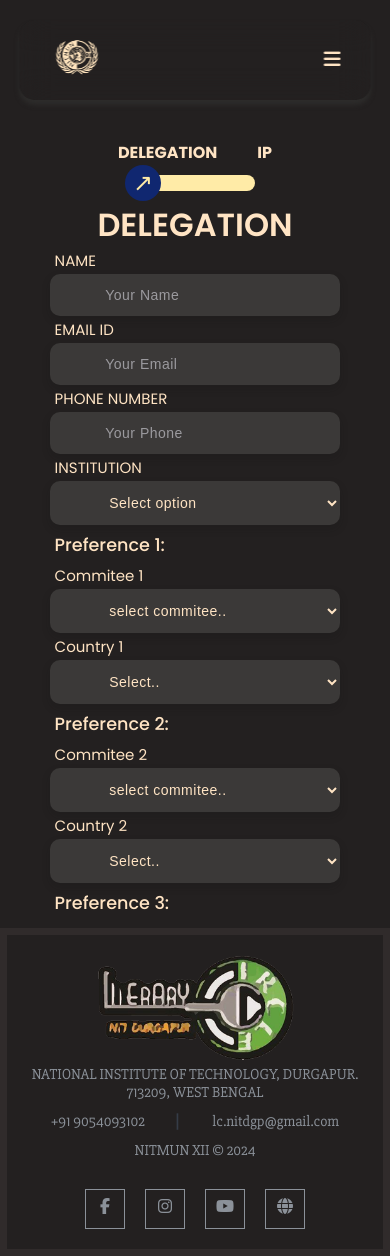
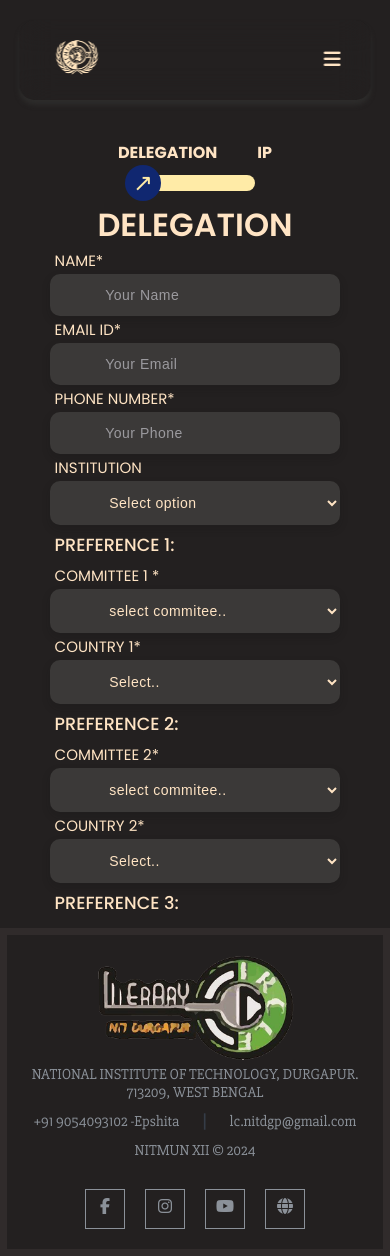
Before and after one commit to lcnitdgp/NITMUN23_FRONTEND, a React (Create React App) app: page /register in a window 390 px wide. Built offline with nearby package versions, Linux system fonts and the light colour scheme; a web font is replaced by a local one.

Commit message:
pdf download

```diff
--- a/src/components/Artist1.js
+++ b/src/components/Artist1.js
@@ -34,10 +34,10 @@ import { useState, useEffect } from 'react';
             </Slide>
             <div className='commitee-btn-container'>
             <div className='commitee-btn'>
-            <a className="guide-button "  href={props.studyguide} download >Study Guide</a> {/* Add this line */}
+            <a className="guide-button " target="_blank" href={props.studyguide} download >Study Guide</a>
             </div>
             <div className='commitee-btn'>
-        <a className="matrix-button" href={props.portfolio} download >Portfolio Matrix</a> {/* Add this line */}
+        <a className="matrix-button" target="_blank" href={props.portfolio} download >Portfolio Matrix</a>
         </div>
         </div>
           </div>
--- a/src/components/Cards.js
+++ b/src/components/Cards.js
@@ -14,16 +14,22 @@ function Cards(props) {
         </div>
 
         <ul className="social-icons">
+
+        {props.facebookLink && (
         <li>
         <a href={props.facebookLink}>
             <i className="fab fa-facebook-f"></i>
           </a>
         </li>
+        )}
+
+        {props.instagramLink && (
         <li>
         <a href={props.instagramLink}>
             <i className="fab fa-instagram"></i>
           </a>
         </li>
+        )}
       </ul>
 
       <div className="details">
--- a/src/components/Footer.css
+++ b/src/components/Footer.css
@@ -46,7 +46,7 @@
 
 .contact-content span {
     color: #353c47;
-    margin: 0 10px;
+    margin: 0;
 }
 
 .contact-social {
--- a/src/components/Footer.js
+++ b/src/components/Footer.js
@@ -15,7 +15,7 @@ function Footer() {
                         <div className="hr"></div>
                         <div>
                         <h6> NATIONAL INSTITUTE OF TECHNOLOGY, DURGAPUR. 713209, WEST BENGAL</h6>
-                        <h6>+91 9054093102<span>|</span> lc.nitdgp@gmail.com </h6>
+                        <h6>+91 9054093102 -Epshita <span>|</span> lc.nitdgp@gmail.com </h6>
                         <h6>NITMUN XII  &copy;  2024</h6>
 
                         <div className="contact-social">
--- a/src/components/RegisterCard.js
+++ b/src/components/RegisterCard.js
@@ -111,7 +111,7 @@ function RegisterPage() {
           <div className="center-wrap">
             <div className="reg-section text-center">
             <div className="para-container">
-                <p className="mb-4 pb-3 reg-p">NAME</p>
+                <p className="mb-4 pb-3 reg-p">NAME*</p>
               </div>
               <div className="form-group">
                 <input
@@ -133,7 +133,7 @@ function RegisterPage() {
                 <i className="input-icon uil uil-at"></i>
               </div>
               <div className="para-container">
-                <p className="mb-4 pb-3 reg-p">EMAIL ID</p>
+                <p className="mb-4 pb-3 reg-p">EMAIL ID*</p>
               </div>
               <div className="form-group">
                 <input
@@ -155,7 +155,7 @@ function RegisterPage() {
                 <i className="input-icon uil uil-at"></i>
               </div>
               <div className="para-container">
-                <p className="mb-4 pb-3 reg-p">PHONE NUMBER</p>
+                <p className="mb-4 pb-3 reg-p">PHONE NUMBER*</p>
               </div>
               <div className="form-group">
                 <input
@@ -322,17 +322,17 @@ function RegisterPage() {
               </div>
 
               <div className="para-container">
-                <p className="mb-4 pb-3 reg-p1">Preference 1:</p>
-              </div>
-              <div className="para-container">
-              <p className="mb-4 pb-3 reg-p">Commitee 1</p>
+                <p className="mb-4 pb-3 reg-p1">PREFERENCE 1: </p>
+              </div>
+              <div className="para-container">
+              <p className="mb-4 pb-3 reg-p">COMMITTEE 1 *</p>
               </div>
               <div className="form-group">
                 <select
                   name="preference1"
                   className="form-style-2"
                   id="logemail"
-                  placeholder="Select Commitee"
+                  placeholder="Select Committee"
                   value={committee1}
                   onChange={(e) => {
                     setComittee1(e.target.value);
@@ -347,14 +347,14 @@ function RegisterPage() {
                 <i className="input-icon uil uil-at"></i>
               </div>
               <div className="para-container">
-              <p className="mb-4 pb-3 reg-p">  {committee1 == "AIPPM" ? "Personality 1" : "Country 1"}</p>
+              <p className="mb-4 pb-3 reg-p">  {committee1 == "AIPPM" ? "PERSONALITY 1*" : "COUNTRY 1*"}</p>
               </div>
               <div className="form-group">
                 <select
                   name="logemail"
                   className="form-style-2"
                   id="logemail"
-                  placeholder="Select Commitee"
+                  placeholder="Select Committee"
                   value={preference1}
                   onChange={(e) => {
                     setPreferences1(e.target.value);
@@ -923,17 +923,17 @@ Czech Republic
               </div>
 
               <div className="para-container">
-                <p className="mb-4 pb-3 reg-p1">Preference 2:</p>
-              </div>
-              <div className="para-container">
-              <p className="mb-4 pb-3 reg-p">Commitee 2</p>
+                <p className="mb-4 pb-3 reg-p1">PREFERENCE 2: </p>
+              </div>
+              <div className="para-container">
+              <p className="mb-4 pb-3 reg-p">COMMITTEE 2*</p>
               </div>
               <div className="form-group">
                 <select
                   name="preference1"
                   className="form-style-2"
                   id="logemail"
-                  placeholder="Select Commitee"
+                  placeholder="Select Committee"
                   value={committee2}
                   onChange={(e) => {
                     setComittee2(e.target.value);
@@ -948,14 +948,14 @@ Czech Republic
                 <i className="input-icon uil uil-at"></i>
               </div>
               <div className="para-container">
-              <p className="mb-4 pb-3 reg-p">  {committee2 == "AIPPM" ? "Personality 2" : "Country 2"}</p>
+              <p className="mb-4 pb-3 reg-p">  {committee2 == "AIPPM" ? "PERSONALITY 2*" : "COUNTRY 2*"}</p>
               </div>
               <div className="form-group">
                 <select
                   name="logemail"
                   className="form-style-2"
                   id="logemail"
-                  placeholder="Select Commitee"
+                  placeholder="Select Committee"
                   value={preference2}
                   onChange={(e) => {
                     setPreferences2(e.target.value);
@@ -1524,17 +1524,17 @@ Czech Republic
               </div>
 
               <div className="para-container">
-                <p className="mb-4 pb-3 reg-p1">Preference 3:</p>
-              </div>
-              <div className="para-container">
-              <p className="mb-4 pb-3 reg-p">Commitee 3</p>
+                <p className="mb-4 pb-3 reg-p1">PREFERENCE 3: </p>
+              </div>
+              <div className="para-container">
+              <p className="mb-4 pb-3 reg-p">COMMITTEE 3*</p>
               </div>
               <div className="form-group">
                 <select
                   name="preference1"
                   className="form-style-2"
                   id="logemail"
-                  placeholder="Select Commitee"
+                  placeholder="Select Committee"
                   value={committee3}
                   onChange={(e) => {
                     setComittee3(e.target.value);
@@ -1549,14 +1549,14 @@ Czech Republic
                 <i className="input-icon uil uil-at"></i>
               </div>
               <div className="para-container">
-              <p className="mb-4 pb-3 reg-p">  {committee3 == "AIPPM" ? "Personality 3" : "Country 3"}</p>
+              <p className="mb-4 pb-3 reg-p">  {committee3 == "AIPPM" ? "PERSONALITY 3*" : "COUNTRY 3*"}</p>
               </div>
               <div className="form-group">
                 <select
                   name="logemail"
                   className="form-style-2"
                   id="logemail"
-                  placeholder="Select Commitee"
+                  placeholder="Select Committee"
                   value={preference3}
                   onChange={(e) => {
                     setPreferences3(e.target.value);
@@ -2125,7 +2125,7 @@ Czech Republic
               </div>
               <div className="from-group">
               <div className="para-container">
-                <p className="mb-4 pb-3 reg-p">Experience</p>
+                <p className="mb-4 pb-3 reg-p">EXPERIENCE</p>
               </div>
                 <input
                   className="form-style"
@@ -2157,7 +2157,7 @@ Czech Republic
           <div className="center-wrap">
             <div className="reg-section text-center">
             <div className="para-container">
-                <p className="mb-4 pb-3 reg-p">NAME</p>
+                <p className="mb-4 pb-3 reg-p">NAME*</p>
               </div>
               <div className="form-group">
                 <input
@@ -2179,7 +2179,7 @@ Czech Republic
                 <i className="input-icon uil uil-at"></i>
               </div>
               <div className="para-container">
-                <p className="mb-4 pb-3 reg-p">EMAIL ID</p>
+                <p className="mb-4 pb-3 reg-p">EMAIL ID*</p>
               </div>
               <div className="form-group">
                 <input
@@ -2201,7 +2201,7 @@ Czech Republic
                 <i className="input-icon uil uil-at"></i>
               </div>
               <div className="para-container">
-                <p className="mb-4 pb-3 reg-p">PHONE NUMBER</p>
+                <p className="mb-4 pb-3 reg-p">PHONE NUMBER*</p>
               </div>
               <div className="form-group">
                 <input
@@ -2349,7 +2349,7 @@ Czech Republic
                 }
               >
                  <div className="para-container">
-                <p className="mb-4 pb-3 reg-p">Institute name</p>
+                <p className="mb-4 pb-3 reg-p">INSTITUTE NAME</p>
               </div>
                 <input
                   className="form-style"
@@ -2368,17 +2368,17 @@ Czech Republic
                 <i className="input-icon uil uil-at"></i>
               </div>
               <div className="para-container">
-                <p className="mb-4 pb-3 reg-p1">Preference 1:</p>
-              </div>
-              <div className="para-container">
-              <p className="mb-4 pb-3 reg-p">Commitee 1</p>
+                <p className="mb-4 pb-3 reg-p1">PREFERENCE 1:</p>
+              </div>
+              <div className="para-container">
+              <p className="mb-4 pb-3 reg-p">COMMITTEE 1*</p>
               </div>
               <div className="form-group">
                 <select
                   name="commitee1"
                   className="form-style-2"
                   id="logemail"
-                  placeholder="Select Commitee"
+                  placeholder="Select Committee"
                   value={committee1}
                   onChange={(e) => {
                     setComittee1(e.target.value);
@@ -2393,14 +2393,14 @@ Czech Republic
                 <i className="input-icon uil uil-at"></i>
               </div>
               <div className="para-container">
-              <p className="mb-4 pb-3 reg-p">Press 1</p>
+              <p className="mb-4 pb-3 reg-p">PRESS 1*</p>
               </div>
               <div className="form-group">
                 <select
                   name="press1"
                   className="form-style-2"
                   id="logemail"
-                  placeholder="Select Commitee"
+                  placeholder="Select Committee"
                   value={preference1}
                   onChange={(e) => {
                     setPreferences1(e.target.value);
@@ -2412,12 +2412,13 @@ Czech Republic
                       <option value="Select">Select Press</option>
                       <option value="Hindustan Times">Hindustan Times</option>
                       <option value="Times Of India">Times Of India</option>
+                      <option value="The Hindu">The Hindu</option>
 
                     </>
                   ) : (
                     <>
                       <option value="Select">Select Press</option>
-
+                      <option value="Union Press International">Union Press International</option>
                       <option value="Associated Press">Associated Press</option>
                       <option value="Reuters">Reuters</option>
                     </>
@@ -2426,17 +2427,17 @@ Czech Republic
                 <i className="input-icon uil uil-at"></i>
               </div>
               <div className="para-container">
-                <p className="mb-4 pb-3 reg-p1">Preference 2:</p>
-              </div>
-              <div className="para-container">
-              <p className="mb-4 pb-3 reg-p">Commitee 2</p>
+                <p className="mb-4 pb-3 reg-p1">PREFERENCE 2: </p>
+              </div>
+              <div className="para-container">
+              <p className="mb-4 pb-3 reg-p">COMMITTEE 2*</p>
               </div>
               <div className="form-group">
                 <select
                   name="commitee2"
                   className="form-style-2"
                   id="logemail"
-                  placeholder="Select Commitee"
+                  placeholder="Select Committee"
                   value={committee2}
                   onChange={(e) => {
                     setComittee2(e.target.value);
@@ -2451,14 +2452,14 @@ Czech Republic
                 <i className="input-icon uil uil-at"></i>
               </div>
               <div className="para-container">
-              <p className="mb-4 pb-3 reg-p">Press 2</p>
+              <p className="mb-4 pb-3 reg-p">PRESS 2*</p>
               </div>
               <div className="form-group">
                 <select
                   name="press2"
                   className="form-style-2"
                   id="logemail"
-                  placeholder="Select Commitee"
+                  placeholder="Select Committee"
                   value={preference2}
                   onChange={(e) => {
                     setPreferences2(e.target.value);
@@ -2470,12 +2471,12 @@ Czech Republic
                       <option value="Select">Select Press</option>
                       <option value="Hindustan Times">Hindustan Times</option>
                       <option value="Times Of India">Times Of India</option>
-
+                      <option value="The Hindu">The Hindu</option>
                     </>
                   ) : (
                     <>
                       <option value="Select">Select Press</option>
-
+                      <option value="Union Press International">Union Press International</option>
                       <option value="Associated Press">Associated Press</option>
                       <option value="Reuters">Reuters</option>
                     </>
@@ -2485,17 +2486,17 @@ Czech Republic
               </div>
 
               <div className="para-container">
-                <p className="mb-4 pb-3 reg-p1">Preference 3:</p>
-              </div>
-              <div className="para-container">
-              <p className="mb-4 pb-3 reg-p">Commitee 3</p>
+                <p className="mb-4 pb-3 reg-p1">PREFERENCE 3:</p>
+              </div>
+              <div className="para-container">
+              <p className="mb-4 pb-3 reg-p">COMMITTEE 3*</p>
               </div>
               <div className="form-group">
                 <select
                   name="commitee3"
                   className="form-style-2"
                   id="logemail"
-                  placeholder="Select Commitee"
+                  placeholder="Select Committee"
                   value={committee3}
                   onChange={(e) => {
                     setComittee3(e.target.value);
@@ -2510,14 +2511,14 @@ Czech Republic
                 <i className="input-icon uil uil-at"></i>
               </div>
               <div className="para-container">
-              <p className="mb-4 pb-3 reg-p">Press 3</p>
+              <p className="mb-4 pb-3 reg-p">PRESS 3*</p>
               </div>
               <div className="form-group">
                 <select
                   name="press3"
                   className="form-style-2"
                   id="logemail"
-                  placeholder="Select Commitee"
+                  placeholder="Select Committee"
                   value={preference3}
                   onChange={(e) => {
                     setPreferences3(e.target.value);
@@ -2529,12 +2530,12 @@ Czech Republic
                       <option value="Select">Select Press</option>
                       <option value="Hindustan Times">Hindustan Times</option>
                       <option value="Times Of India">Times Of India</option>
-
+                      <option value="The Hindu">The Hindu</option>
                     </>
                   ) : (
                     <>
                       <option value="Select">Select Press</option>
-
+                      <option value="Union Press International">Union Press International</option>
                       <option value="Associated Press">Associated Press</option>
                       <option value="Reuters">Reuters</option>
                     </>
@@ -2544,7 +2545,7 @@ Czech Republic
               </div>
               <div className="from-group">
               <div className="para-container">
-                <p className="mb-4 pb-3 reg-p">Experience</p>
+                <p className="mb-4 pb-3 reg-p">EXPERIENCE</p>
               </div>
                 <input
                   className="form-style"
```
Also changed, not shown: src/components/Artist.css (+8 -3 lines), src/components/TeamMembers.js (+32 -26 lines), src/routes/About.js (+4 -4 lines), 1 other file (tests, documents, lock files or other folders).
